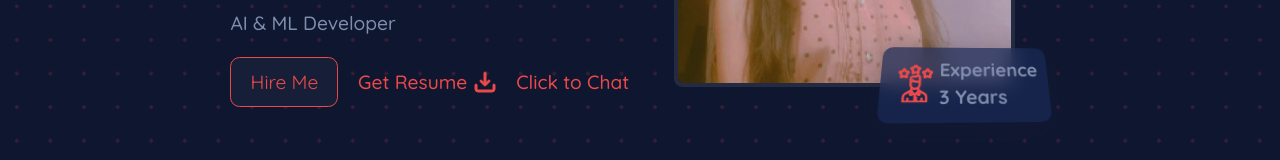
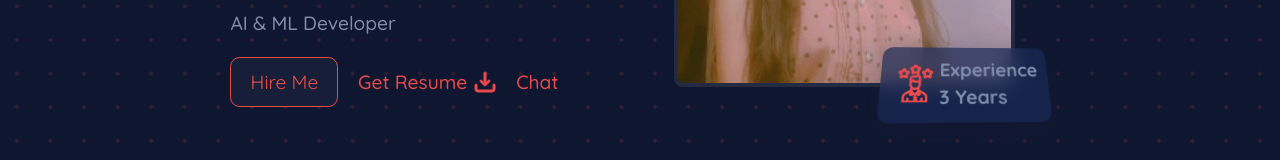
Before and after one commit to khushichoudhary1020/Web_portfolio, a Vue app: page /#contact in a window 1280 px wide. Shown: the part 380-540 px from the top of the page. Built offline with nearby package versions, Linux system fonts and the light colour scheme; a web font is replaced by a local one.

Commit message:
Update Home.vue

```diff
--- a/src/views/Home.vue
+++ b/src/views/Home.vue
@@ -40,7 +40,7 @@
 					target="_blank"
 					rel="noopener noreferrer"
 				>
-					Click to Chat
+					Chat
 					<Icon primaryIcon="cil-arrow-bottom" class="inline w-5 h-5 align-text-bottom text-accent" />
 				</a>
 			</div>
```
